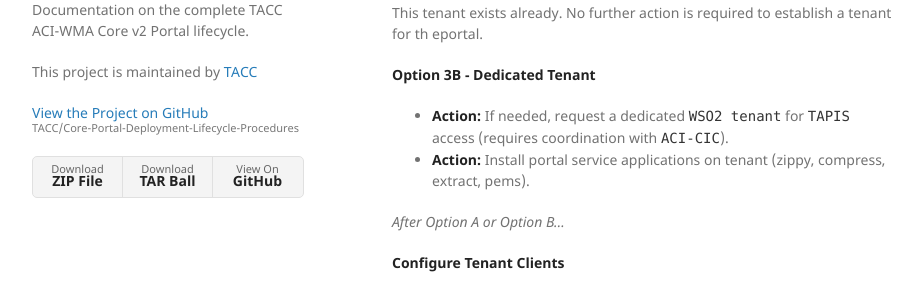
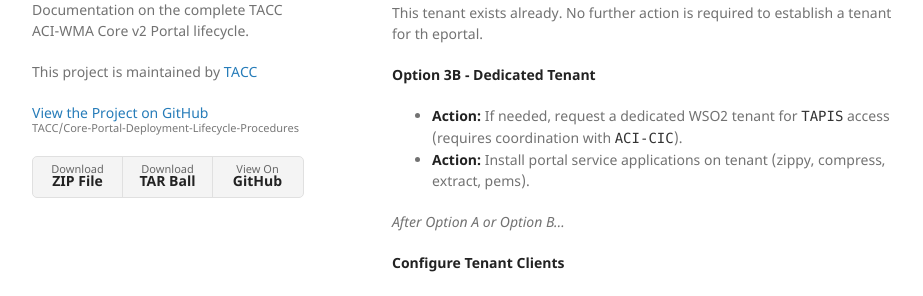
Before and after one commit to TACC/Core-Portal-Deployment-Lifecycle-Procedures, a Jekyll site: the page built from pages/phase_03.md, in a window 1280 px wide and 1350 px high. Shown: the part 372-668 px from the top of the window, without its empty margins (178-1101 px from the left). Built offline with Jekyll 4.4.1, drawn with Linux system fonts in a browser that asks for light colours; our own code applies the rules of GitHub Pages for plain Markdown files.

```diff
--- a/pages/phase_03.md
+++ b/pages/phase_03.md
@@ -22,7 +22,7 @@ This tenant exists already. No further action is required to establish a tenant
 
 **Option 3B - Dedicated Tenant**
 
-- **Action:** If needed, request a dedicated `WSO2 tenant` for `TAPIS` access (requires coordination with `ACI-CIC`).
+- **Action:** If needed, request a dedicated WSO2 tenant for `TAPIS` access (requires coordination with `ACI-CIC`).
 - **Action:** Install portal service applications on tenant (zippy, compress, extract, pems).
 
 _After Option A or Option B..._
```
Also changed, not shown: pages/checklist.md (+1 -1 lines).
